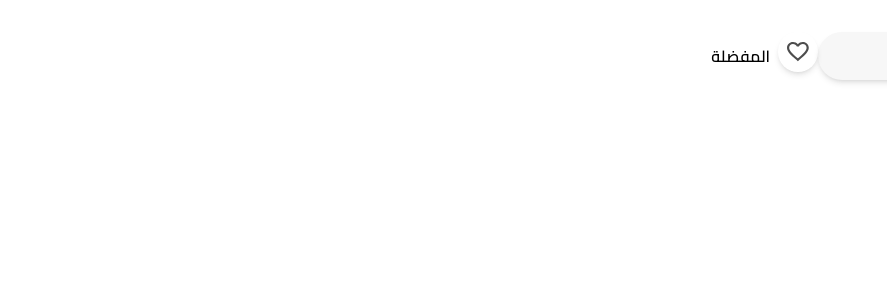
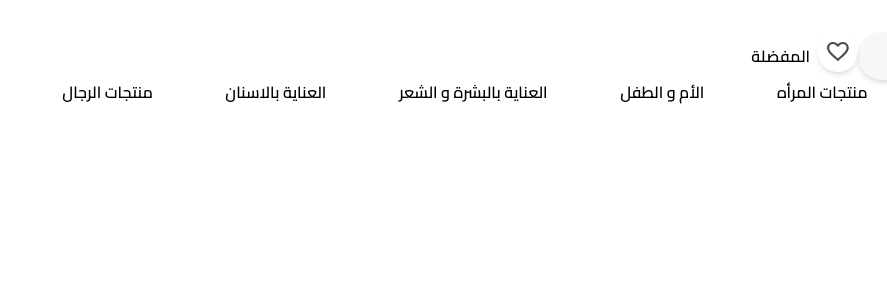
Before and after one commit to KareemBasher/eshfeeny-frontend, a React (Vite) app: page /favorites in a window 1280 px wide. Shown: the top 300 px of the page, without its empty margins (393-1280 px from the left). Built offline with nearby package versions, Linux system fonts and the light colour scheme.

Commit message:
nav list component with style

```diff
--- /dev/null
+++ b/src/components/common/NavList.jsx
@@ -0,0 +1,19 @@
+import React from 'react'
+import { Link } from 'react-router-dom'
+const NavList = () => {
+  return (
+    <div>
+          <div className="flex flex-row justify-around w-full">
+        <Link>الأدوية</Link>
+        <Link> الحمايه من الفيروسات</Link>
+        <Link>منتجات المرأه</Link>
+        <Link>الأم و الطفل</Link>
+        <Link>العناية بالبشرة و الشعر</Link>
+        <Link>العناية بالاسنان</Link>
+        <Link>منتجات الرجال</Link>
+      </div>
+    </div>
+  )
+}
+
+export default NavList
--- a/src/components/pages/Favourites.jsx
+++ b/src/components/pages/Favourites.jsx
@@ -1,18 +1,24 @@
 import React, { useState } from 'react'
 import SearchBar from '../common/SearchBar'
 import RoundButton from '../common/RoundButton'
+import NavList from '../common/NavList'
 
 const Favourites = () => {
-    const [query, setQuery] = useState('')
-    const searchResult = (e) => {
-        setQuery(e.target.value)
-    }
+  const [query, setQuery] = useState('')
+  const searchResult = (e) => {
+    setQuery(e.target.value)
+  }
 
   return (
-    <div className='flex'>
+    <>
+      <div className="flex">
         <SearchBar onGetData={searchResult} />
         <RoundButton />
-    </div>
+      </div>
+      <div className=" my-5`  w-full">
+        <NavList />
+      </div>
+    </>
   )
 }
 
```
Also changed, not shown: src/components/common/SearchBar.jsx (+10 -4 lines).
